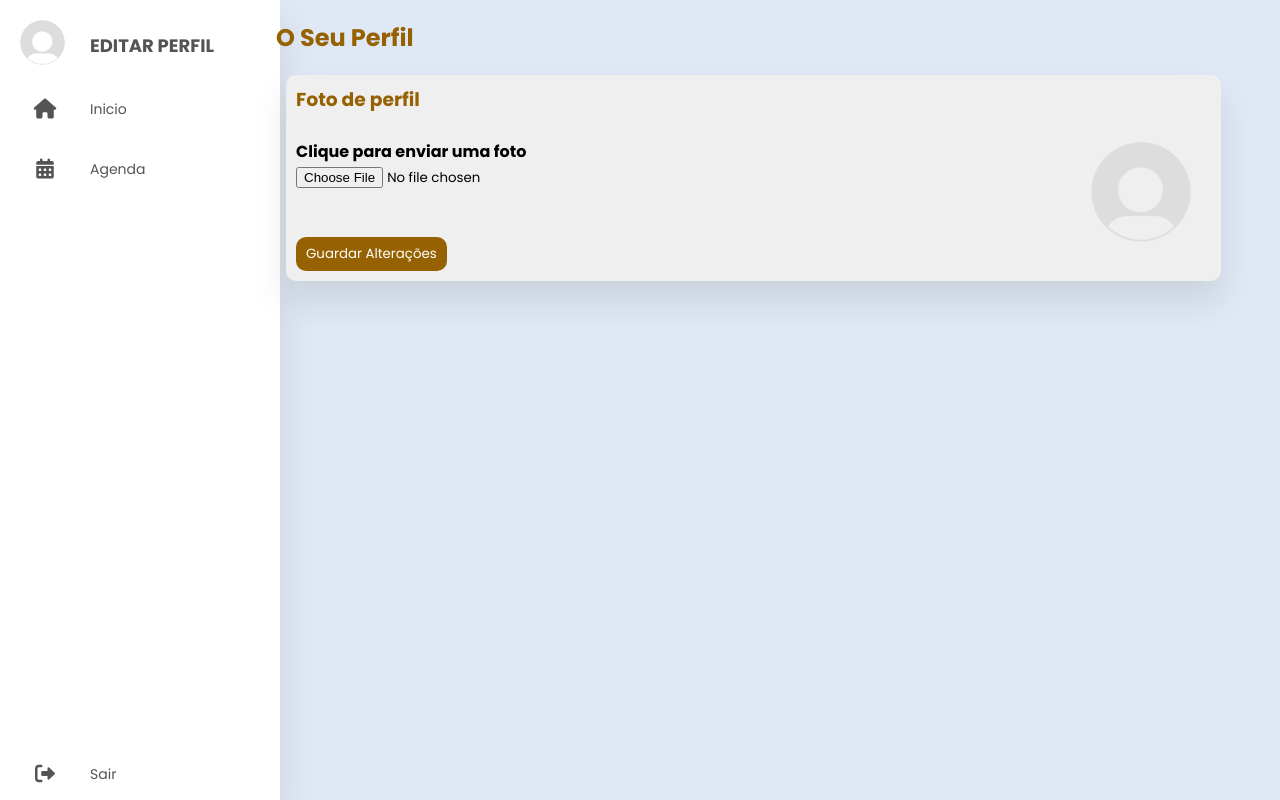
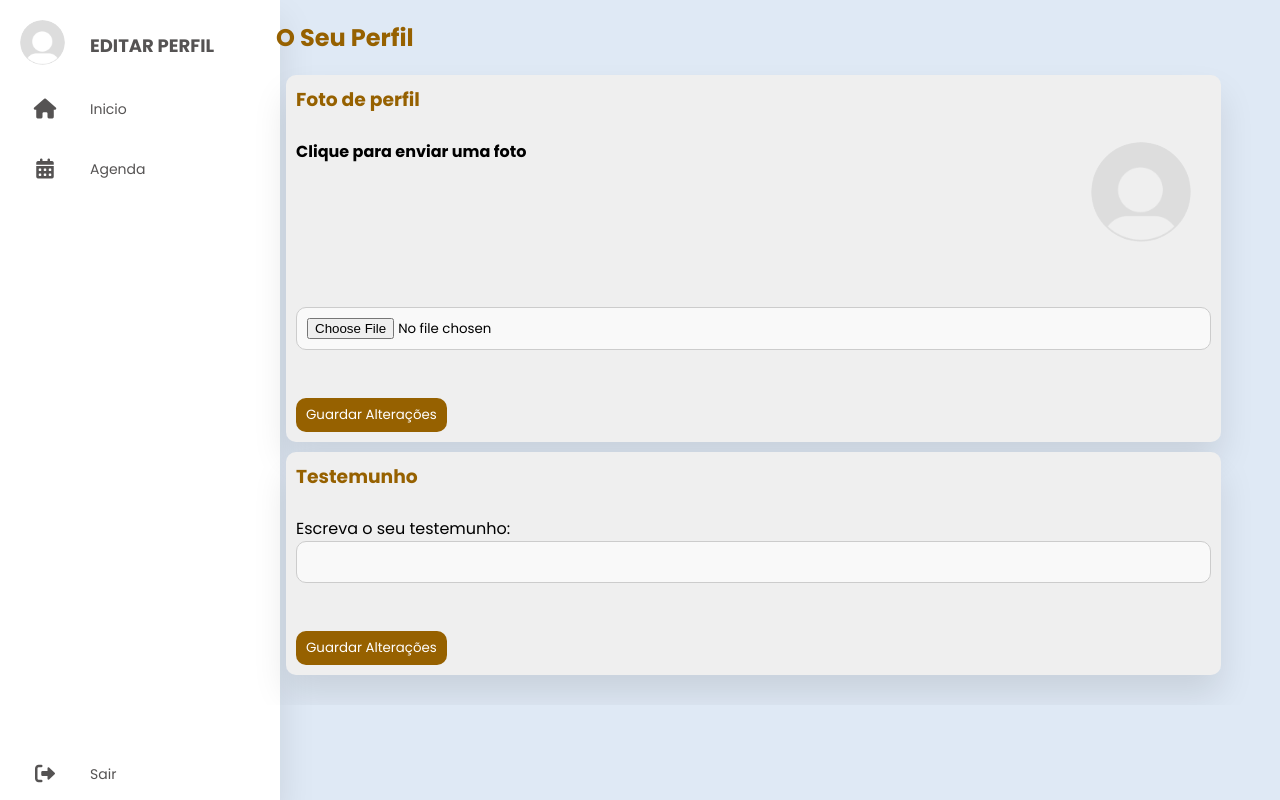
Before and after one commit to itsjaof/PAP, a Flask app: template templates/dashboard/profile.html in a window 1280 px wide; the page is wider, and only the part inside the window is pictured. Run offline with Flask 3, Linux system fonts and the light colour scheme; the template is opened without the code that fills it, so the values that code supplies are empty; parts of the project's set-up code (start-up, migrations or seed data) failed here and were passed over.

Commit message:
feat: Testemunhos backend chore: dashboard input style

```diff
--- a/dist/dashboard/messages.css
+++ b/dist/dashboard/messages.css
@@ -280,6 +280,23 @@ a:hover{
   margin-bottom: 1rem;
 }
 
+input {
+  border-radius: 10px;
+  border: 1px solid #ccc;
+  background-color: #f9f9f9;
+  padding: 10px;
+  width: 100%;
+  box-sizing: border-box;
+  transition: all 0.3s ease;
+}
+
+input:focus {
+  outline: none;
+  border-color: #a58e55;
+  box-shadow: 0 0 5px rgba(165, 142, 85, 0.5);
+  background-color: #fff;
+}
+
 .popup-content button {
   color: #666;
   padding: 0.5rem;
--- a/main.py
+++ b/main.py
@@ -11,7 +11,7 @@ from dashboard_routes import dashboard_routes
 app = Flask(__name__, template_folder='templates', static_folder='dist')
 
 # Configuração da conexão à base de dados (flask_sqlalchemy)
-app.config["SQLALCHEMY_DATABASE_URI"] = 'mysql+mysqlconnector://{}:{}@localhost:3307/pap'.format(
+app.config["SQLALCHEMY_DATABASE_URI"] = 'mysql+mysqlconnector://{}:{}@192.168.1.119:3307/pap'.format(
     os.environ.get('MYSQL_USERNAME'),
     os.environ.get('MYSQL_PASSWORD')
 )
--- a/routes.py
+++ b/routes.py
@@ -13,13 +13,13 @@ sess = Session()
 
 # Declaração das tabelas, para que possam ser usadas
 class Agenda(db.Model):
-    teacher_id = db.Column(db.Integer, db.ForeignKey('auth.id'), primary_key=True, nullable=False)
-    student_id = db.Column(db.Integer, db.ForeignKey('auth.id'), primary_key=True, nullable=False)
+    teacher_id = db.Column(db.Integer, db.ForeignKey('auth.id', ondelete='CASCADE'), primary_key=True, nullable=False)
+    student_id = db.Column(db.Integer, db.ForeignKey('auth.id', ondelete='CASCADE'), primary_key=True, nullable=False)
     date = db.Column(db.Date, primary_key=True, nullable=False)
     type = db.Column(db.Enum('CÓDIGO', 'TEÓRICA', 'SIMULADOR', 'EXAME'), nullable=False)
 
 class Testemunhos(db.Model):
-    userid = db.Column(db.Integer, db.ForeignKey('auth.id'), primary_key=True, nullable=False)
+    userid = db.Column(db.Integer, db.ForeignKey('auth.id', ondelete='CASCADE'), primary_key=True, nullable=False)
     testemunho = db.Column(db.String(250), nullable=False)
 
 class Auth(db.Model):
--- a/templates/core/dashboardNavbar.html
+++ b/templates/core/dashboardNavbar.html
@@ -1,3 +1,5 @@
+<link rel="shortcut icon" type="image/x-icon" href="{{ url_for('static', filename='shared/img/favicon.ico') }}">
+
 <nav>
   <ul>
     <li><a href="/dashboard/perfil" class="logo">
--- a/templates/dashboard/profile.html
+++ b/templates/dashboard/profile.html
@@ -4,7 +4,7 @@
   <meta charsetUTF-8" />
   <title>Alhandra Rio | Painel de Controlo</title>
   <link rel="stylesheet" href="{{ url_for('static', filename='dashboard/messages.css') }}" />
-  <link rel="cut icon" typeimage="/x-icon" href="{{ url_for('static', filename='shared/img/favicon.ico') }}"/>
+  <link rel="icon" type="image/x-icon" href={{favicon}}>
 
   <link rel="stylesheet" href="https://cdnjs.cloudflare.com/ajax/libs/font-awesome/6.5.1/css/all.min.css"/>
 </head>
@@ -31,20 +31,32 @@
               <button style="background-color: #966100">Guardar Alterações</button>
             </form>
           </div>
+          {% if not testemunho %}
+            <div class="box">
+              <form action="/send-testemunho" method="post" id="testemunho">
+                <h3 style="color: #966100;">Testemunho</h3><br />
+                <label for="testemunho">Escreva o seu testemunho:</label><br />
+                <input type="text" name="testemunho" id=""><br />
+                <button style="background-color: #966100">Guardar Alterações</button>
+              </form>
+            </div>
+          {% endif %}
       </section>
     </section>
 
     {% include "shared/notification.html" %}
 
     <script>
-      document.addEventListener('submit', async (event) => {
+      const picture = document.querySelector('#profile-picture')
+      const testemunho = document.querySelector('#testemunho')
+
+      picture.addEventListener('submit', async (event) => {
         event.preventDefault()
         event.stopPropagation()
 
-        if (event.target.id == 'profile-picture') {
-          const formData = new FormData(event.target)
-          const url = event.target.action
-          const response = await fetch(url, {
+        const formData = new FormData(event.target)
+        const url = event.target.action
+        const response = await fetch(url, {
             method: 'POST',
             body: formData
           }).then(response => {
@@ -54,10 +66,29 @@
 
             location.reload()
           }).catch((error) => {
-            sendNotification("error", "Ocorreu um erro!", `Tente novamente mais tarde.`)
+            sendNotification("error", "Ocorreu um erro!", "Tente novamente mais tarde.")
             throw error;
           })
-        }
+      })
+
+      testemunho.addEventListener('submit', async (event) => {
+        event.preventDefault()
+        event.stopPropagation()
+
+        const formData = new FormData(event.target)
+        const url = event.target.action
+        const response = await fetch(url, {
+          method: 'POST',
+          body: formData
+        }).then(response => {
+          if(!response.ok) {
+            throw new Error(`HTTP ${response.status} ${response.statusText}`)
+          }
+
+          location.reload()
+        }).catch((error) => {
+          sendNotification("error", "Erro ao enviar o pedido!", "Tente novamente mais tarde.")
+        })
       })
     </script>
   </div>
--- a/templates/shared/notification.html
+++ b/templates/shared/notification.html
@@ -1,8 +1,6 @@
 <html lang="pt-PT">
 <head>
     <meta charset="UTF-8">
-    <meta http-equiv="X-UA-Compatible" content="IE=edge">
-    <meta name="viewport" content="width=device-width, initial-scale=1.0">
 
     <!-- ====== Fontawesome CDN Link ====== -->
     <link rel="stylesheet" href="https://cdnjs.cloudflare.com/ajax/libs/font-awesome/6.0.0/css/all.min.css"/>
```
Also changed, not shown: dashboard_routes.py (+19 -3 lines), templates/dashboard/dashboard.html (+4 -57 lines), dist/uploads/utilizadorteste.png (added), 2 other files.
